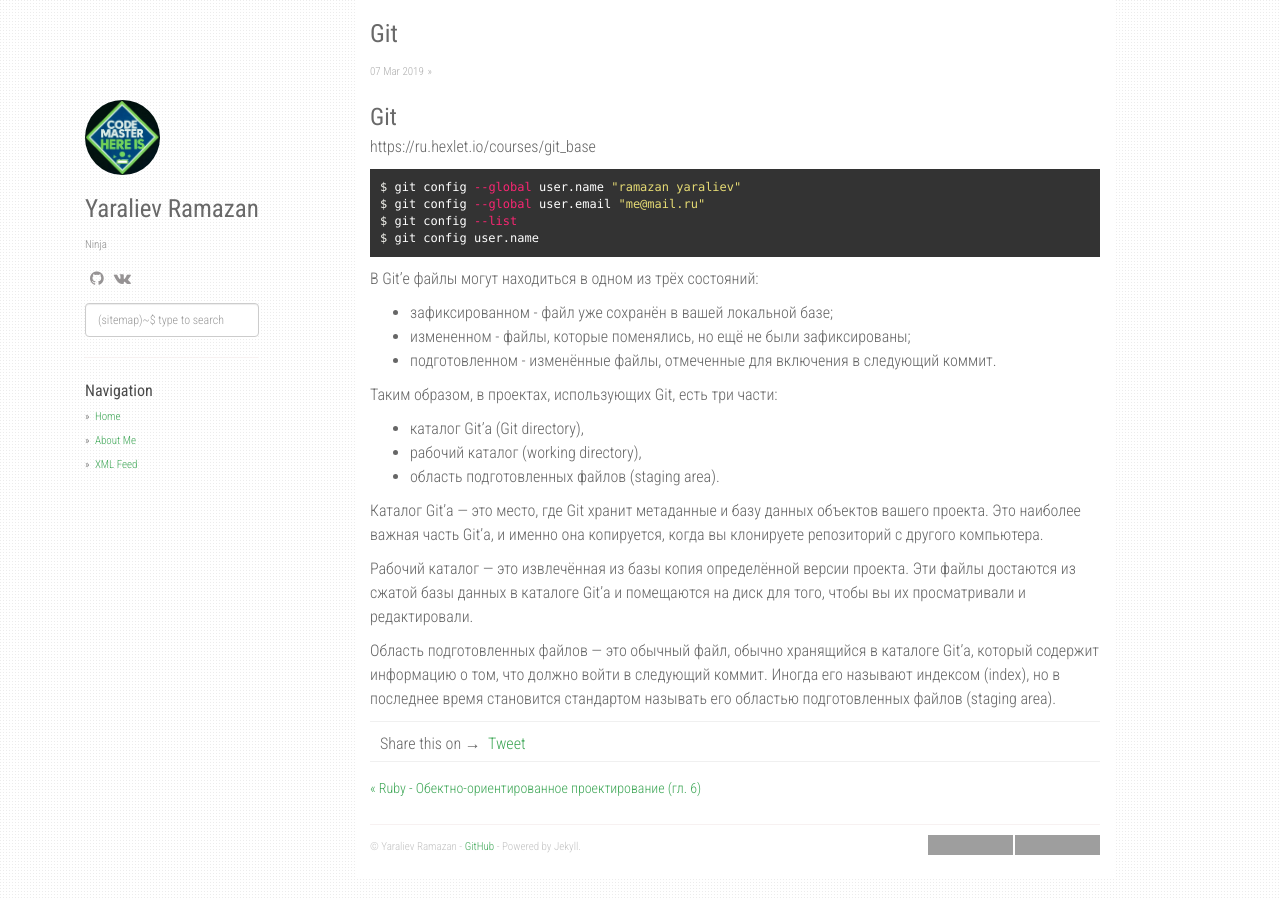
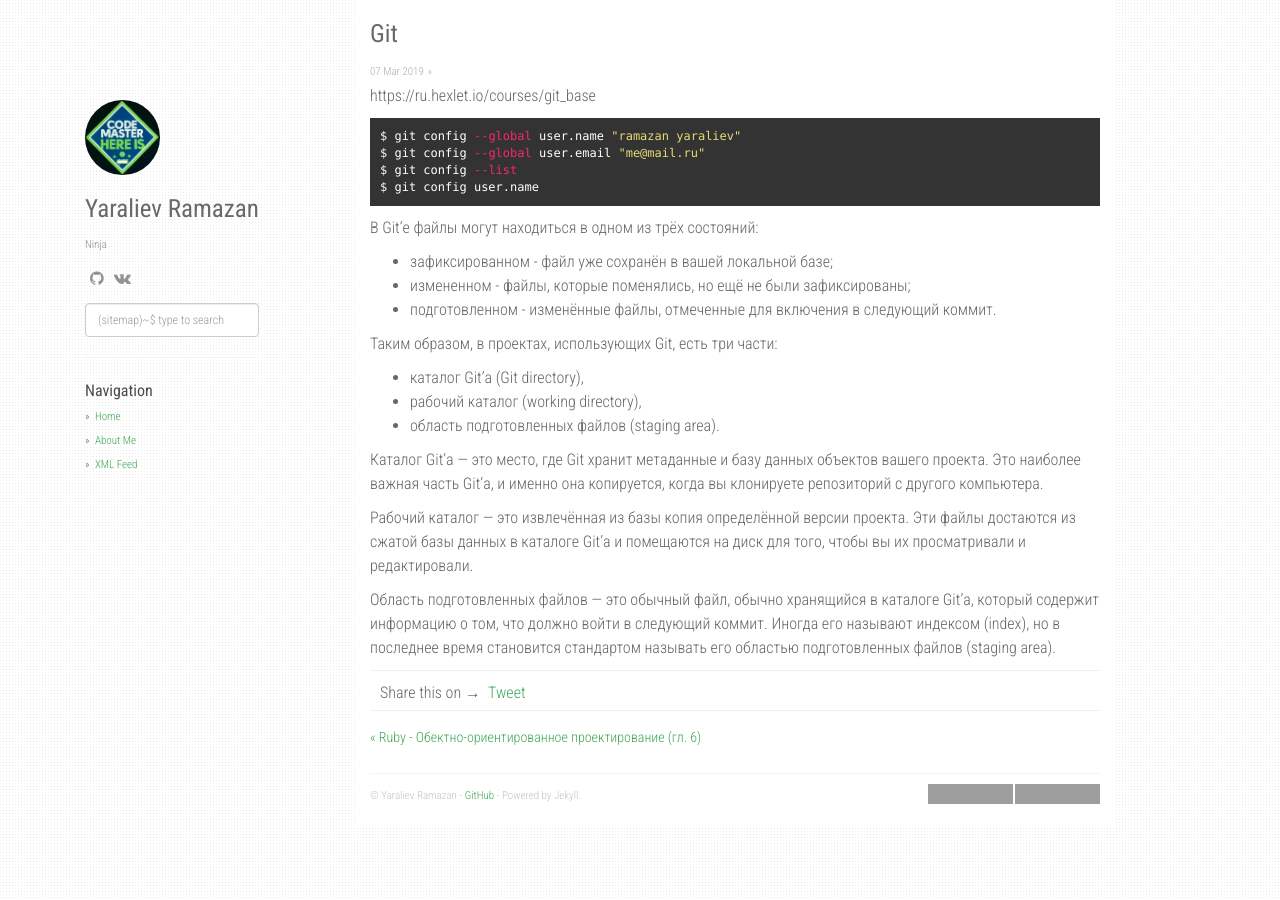
Before and after one commit to orion122/orion1222.github.io, a Jekyll site: the page built from _posts/2019-03-07-git.md, in a window 1280 px wide. Built offline with Jekyll 4.4.1, drawn with Linux system fonts in a browser that asks for light colours; nearby versions of some CDN libraries; comment, search, counter and statistics services are not loaded; grey boxes are pictures that could not be loaded.

Commit message:
edit git

```diff
--- a/_posts/2019-03-07-git.md
+++ b/_posts/2019-03-07-git.md
@@ -2,7 +2,6 @@
 layout: post
 title:  "Git"
 ---
-### Git
 
 https://ru.hexlet.io/courses/git_base
 
```
